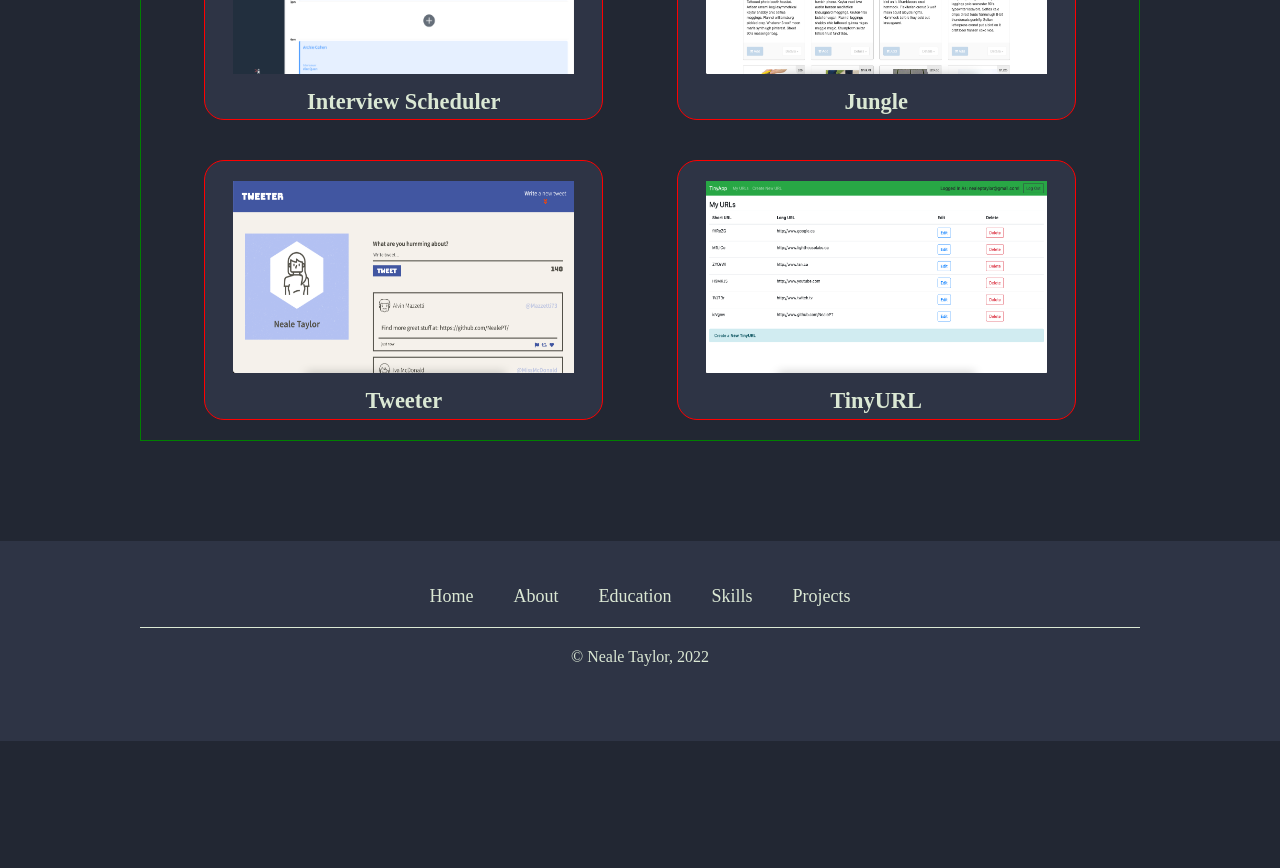
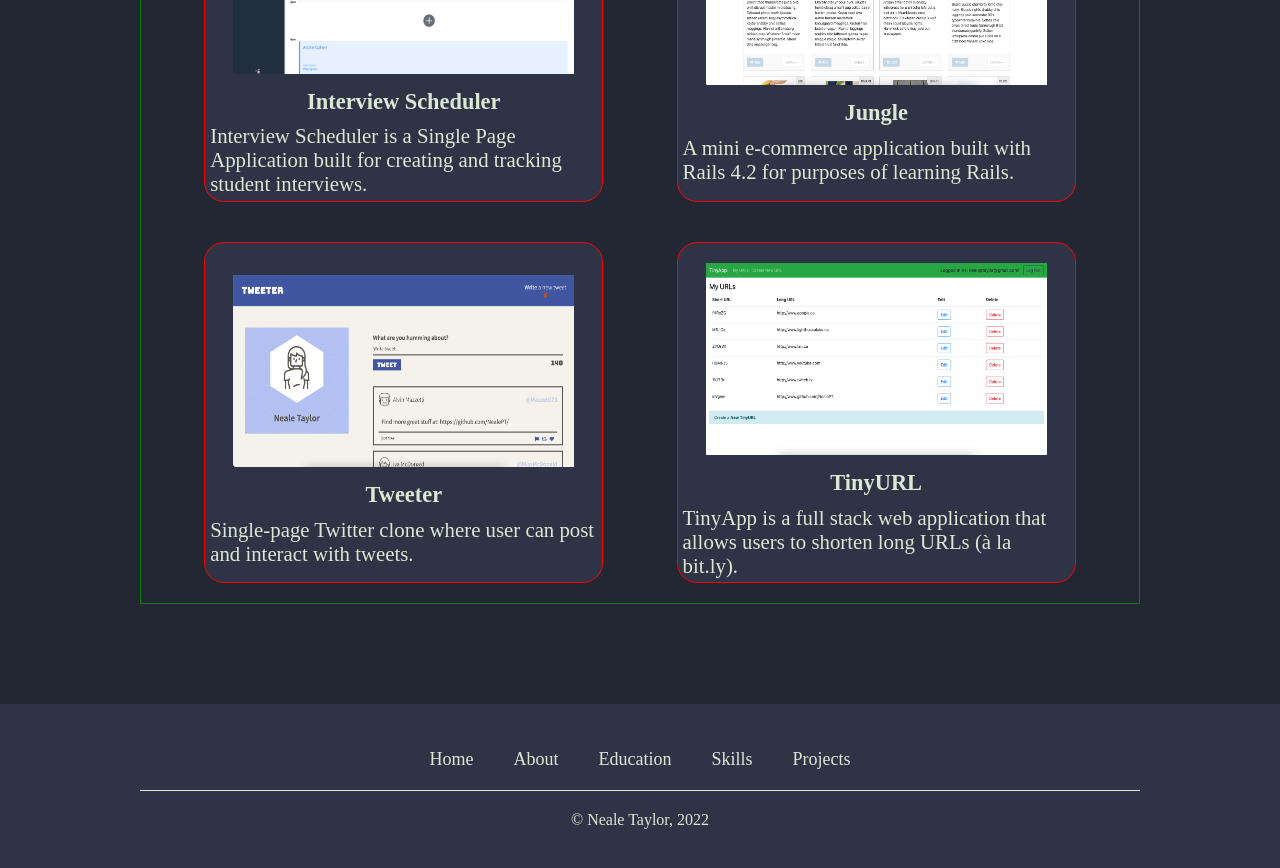
Before and after one commit to NealePT/nealetaylorcom, a React (Create React App) app in the folder react-site/: page / in a window 1280 px wide. Shown: the part 3160-4028 px from the top of the page. Before the commit the page ends 3901 px from the top, so only its background shows below. Built offline with nearby package versions, Linux system fonts and the light colour scheme.

Commit message:
add content to projects

```diff
--- a/react-site/src/components/Projects.jsx
+++ b/react-site/src/components/Projects.jsx
@@ -19,18 +19,22 @@ export default function Projects(props) {
         <div class="item">
           <img src="../../assets/schedulerScreenshot.png" alt="Scheduler Screenshot"  />
           <h5>Interview Scheduler</h5>
+          <h6>Interview Scheduler is a Single Page Application built for creating and tracking student interviews.</h6>
         </div>
         <div class="item">
           <img src="../../assets/jungleScreenshot.png" alt="Jungle Screenshot"  />
           <h5>Jungle</h5>
+          <h6>A mini e-commerce application built with Rails 4.2 for purposes of learning Rails.</h6>
         </div>
         <div class="item">
           <img src="../../assets/tweeterScreenshot.png" alt="Tweeter Screenshot"  />
           <h5>Tweeter</h5>
+          <h6>Single-page Twitter clone where user can post and interact with tweets.</h6>
         </div>
         <div class="item">
           <img src="../../assets/tinyUrlScreenshot.png" alt="TinyURL Screenshot"  />
           <h5>TinyURL</h5>
+          <h6>TinyApp is a full stack web application that allows users to shorten long URLs (à la bit.ly).</h6>
         </div>
         </div>
       </div>
```
